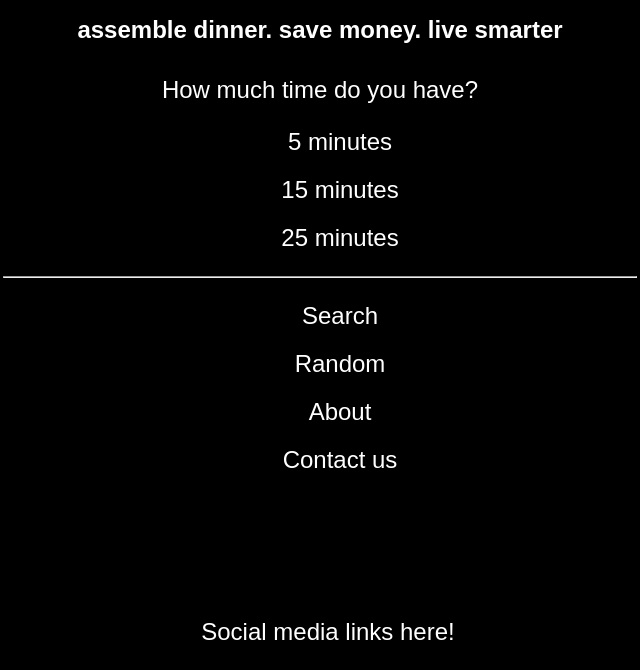
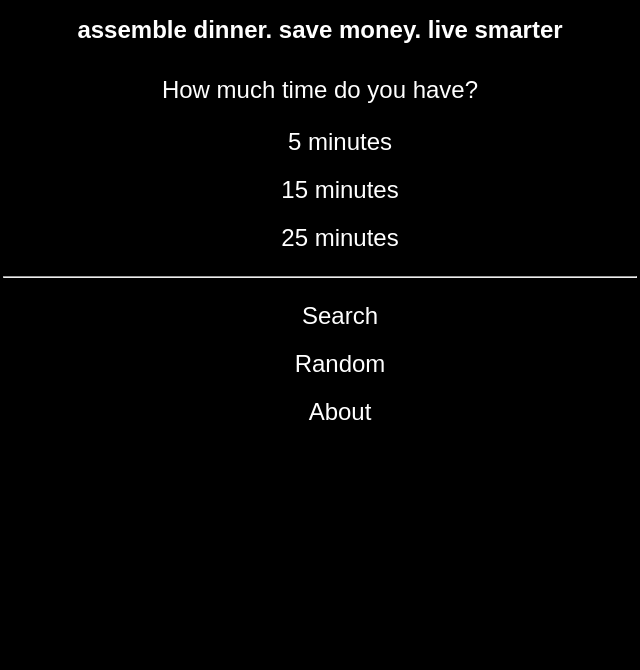
Before and after one commit to pathnames/ditch-delivery, a plain HTML site: page static/index.html in a window 1280 px wide. Shown: the part 130-800 px from the top of the page, without its empty margins (320-960 px from the left). Drawn offline with Linux system fonts and the light colour scheme.

```diff
--- a/static/client.js
+++ b/static/client.js
@@ -4,6 +4,8 @@
 var r_15 = ['Taco Salad', 'Chicken Pasta', 'The real reuben sandwich', 'Healthy roasted chicken and veggies', 'Quick brownbag burritos', 'Chinese chicken fried rice', 'Chicago style hot dog',  'Great garlic beer steaks'];
 var r_5 = ['Tofu Banh Mi', 'Sandwiches for lunch', 'Breakfast sandwiches', 'Green goddess sandwiches', 'Toasted pan bagnat', 'Veg grilled sandwiches', 'Tomato cucumber sandwich', 'Russian tea sandwiches'];
 var recipes = r_5.concat(r_15, r_25);
+
+
 
 var random_urls = ["https://www.delish.com/cooking/recipe-ideas/recipes/a55762/honey-garlic-glazed-salmon-recipe/", "https://cleananddelicious.com/easy-sandwich-recipes-for-school-work/", "http://foodfitnessfreshair.com/2015/12/06/tofu-banh-mi/", "https://lizoncall.com/taco-salad-15minutesuppers/", "https://gimmedelicious.com/quick-easy-15-minute-chicken-pasta/", "https://www.delish.com/cooking/recipe-ideas/recipes/a58552/general-tso-meatballs-recipe/"];
 
--- a/static/index.html
+++ b/static/index.html
@@ -22,9 +22,9 @@
         <li><a href="search.html">Search</a></li>
         <li id="random"><a href="index.html">Random</a></li>
         <li><a href="about.html">About</a></li>
-        <li>Contact us</li>
+        <!-- <li>Contact us</li> -->
     </ul>
-    <footer><p>Social media links here!</p></footer>
+    <!-- <footer><p>Social media links here!</p></footer> -->
     <script src="client.js"></script>
 </body>
 </html>
```
